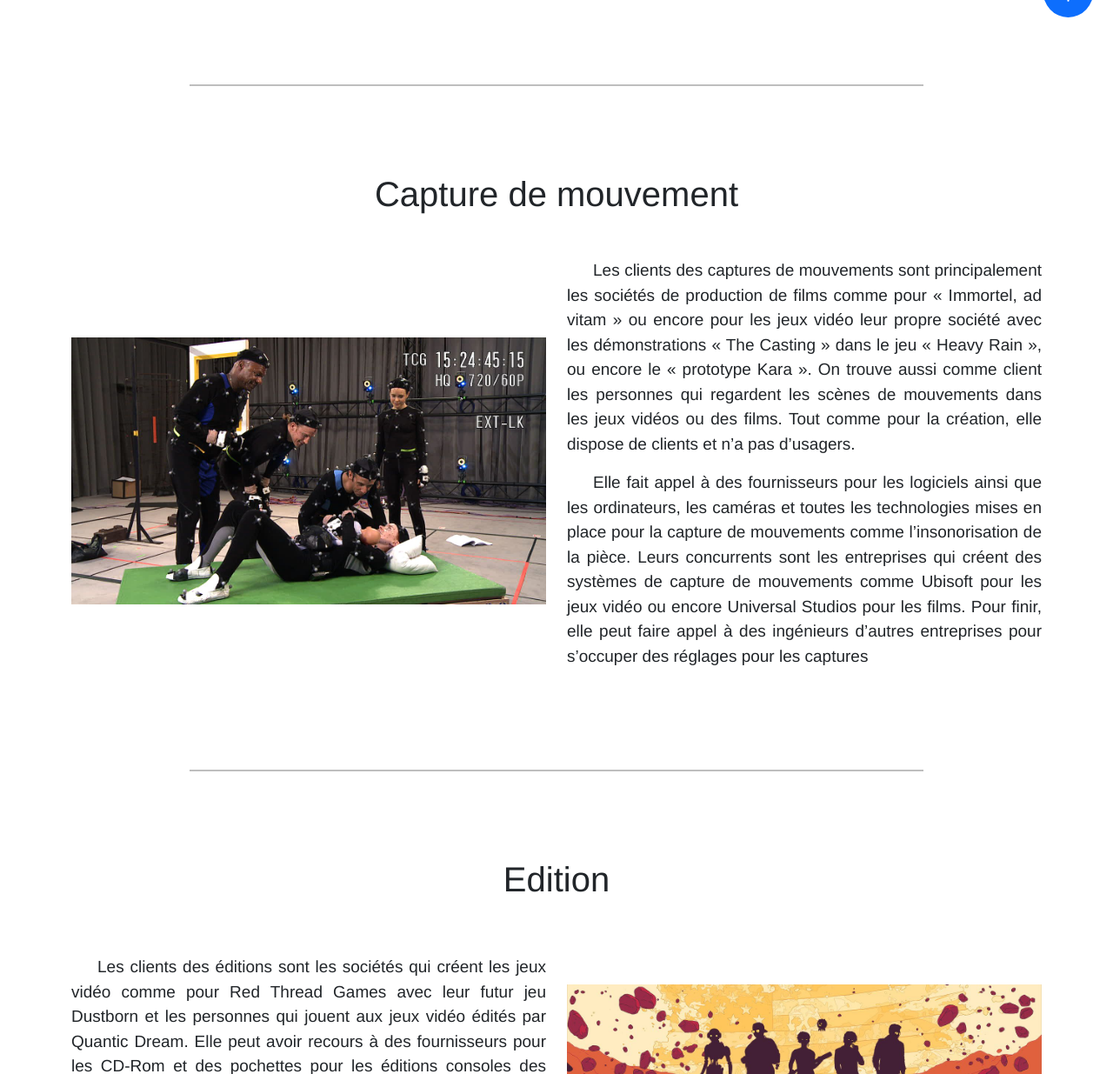
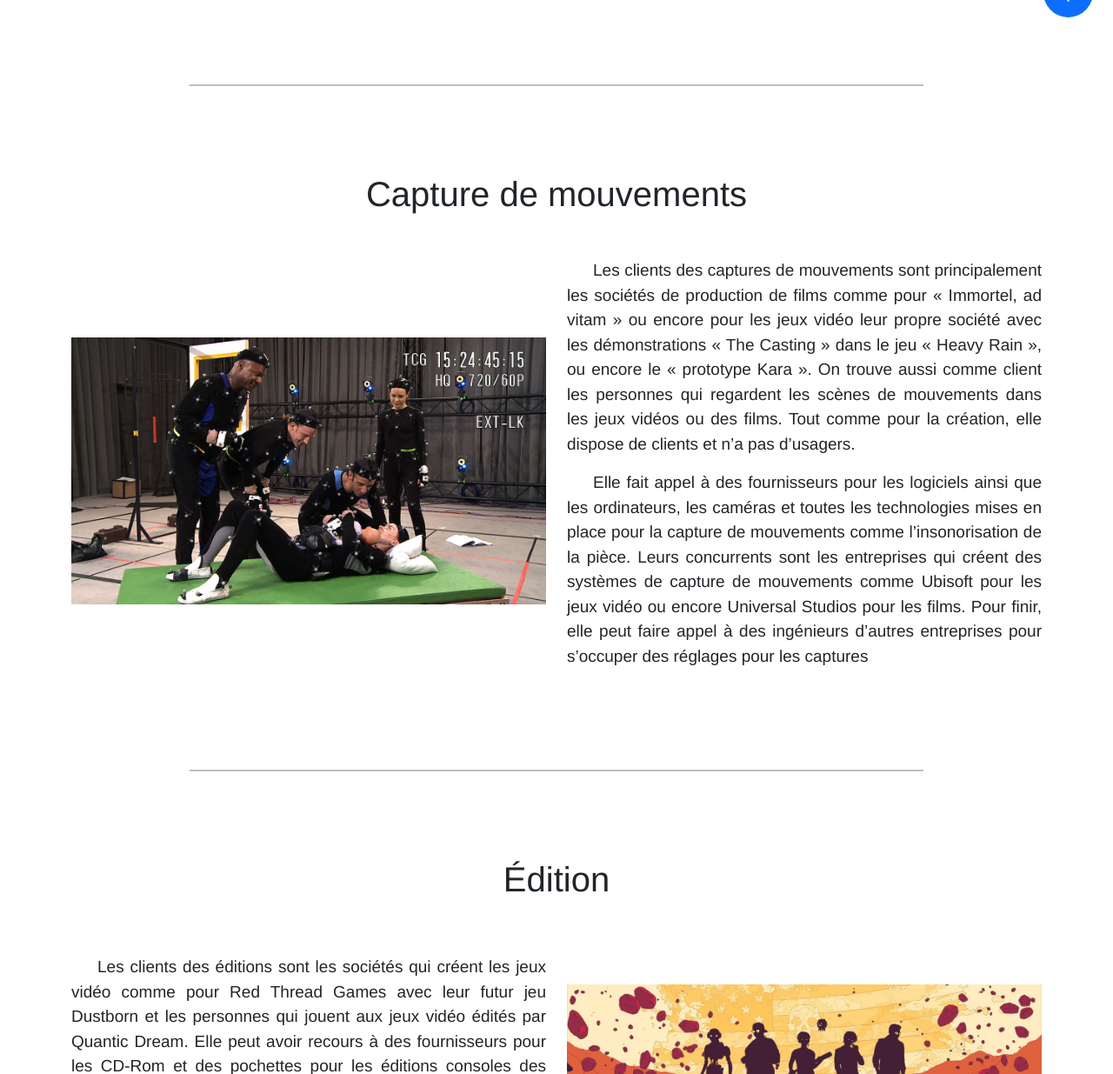
Before and after one commit to achevalm-iut90/SAE-S1.06-B2-QUANTIC-DREAM, a plain HTML site: page different_marches.html in a window 1280 px wide. Shown: the part 758-1993 px from the top of the page at 87% size. Drawn offline with nearby package versions, Linux system fonts and the light colour scheme.

Commit message:
Update different_marches.html

```diff
--- a/different_marches.html
+++ b/different_marches.html
@@ -64,10 +64,10 @@
                                 <a class="dropdown-item" href="different_marches.html#creation">Création</a>
                             </li>
                             <li>
-                                <a class="dropdown-item" href="different_marches.html#capture">Capture de mouvement</a>
+                                <a class="dropdown-item" href="different_marches.html#capture">Capture de mouvements</a>
                             </li>
                             <li>
-                                <a class="dropdown-item" href="different_marches.html#edition">Edition</a>
+                                <a class="dropdown-item" href="different_marches.html#edition">Édition</a>
                             </li>
                             <li>
                                 <a class="dropdown-item" href="different_marches.html#produit">Produits dérivés</a>
@@ -127,7 +127,7 @@
     </div>
     <hr>
     <div class="container">
-        <h2 id="capture">Capture de mouvement</h2>
+        <h2 id="capture">Capture de mouvements</h2>
         <div class="row align-items-center">
             <div class="col-xl-6 col-lg-12 align-self-center text-center">
                 <img class="img-content" src="ressources/captureMouv.jpg" alt="Capture de Mouvement Quantic Dream"
@@ -153,7 +153,7 @@
     </div>
     <hr>
     <div class="container">
-        <h2 id="edition">Edition</h2>
+        <h2 id="edition">Édition</h2>
         <div class="row align-items-center">
             <div class="col-xl-6 col-lg-12 content">
                 <p>Les clients des éditions sont les sociétés qui créent les jeux vidéo
```
